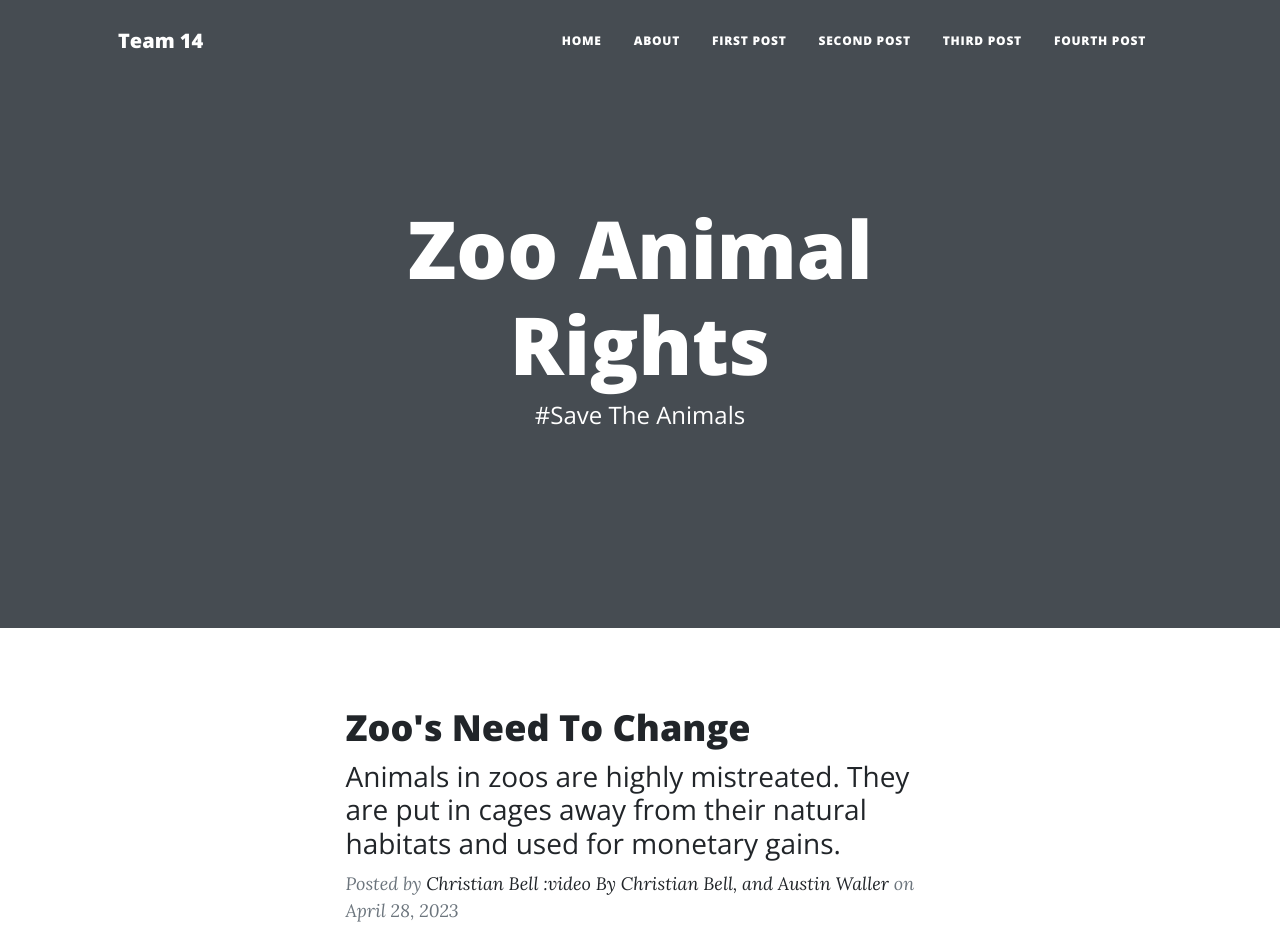
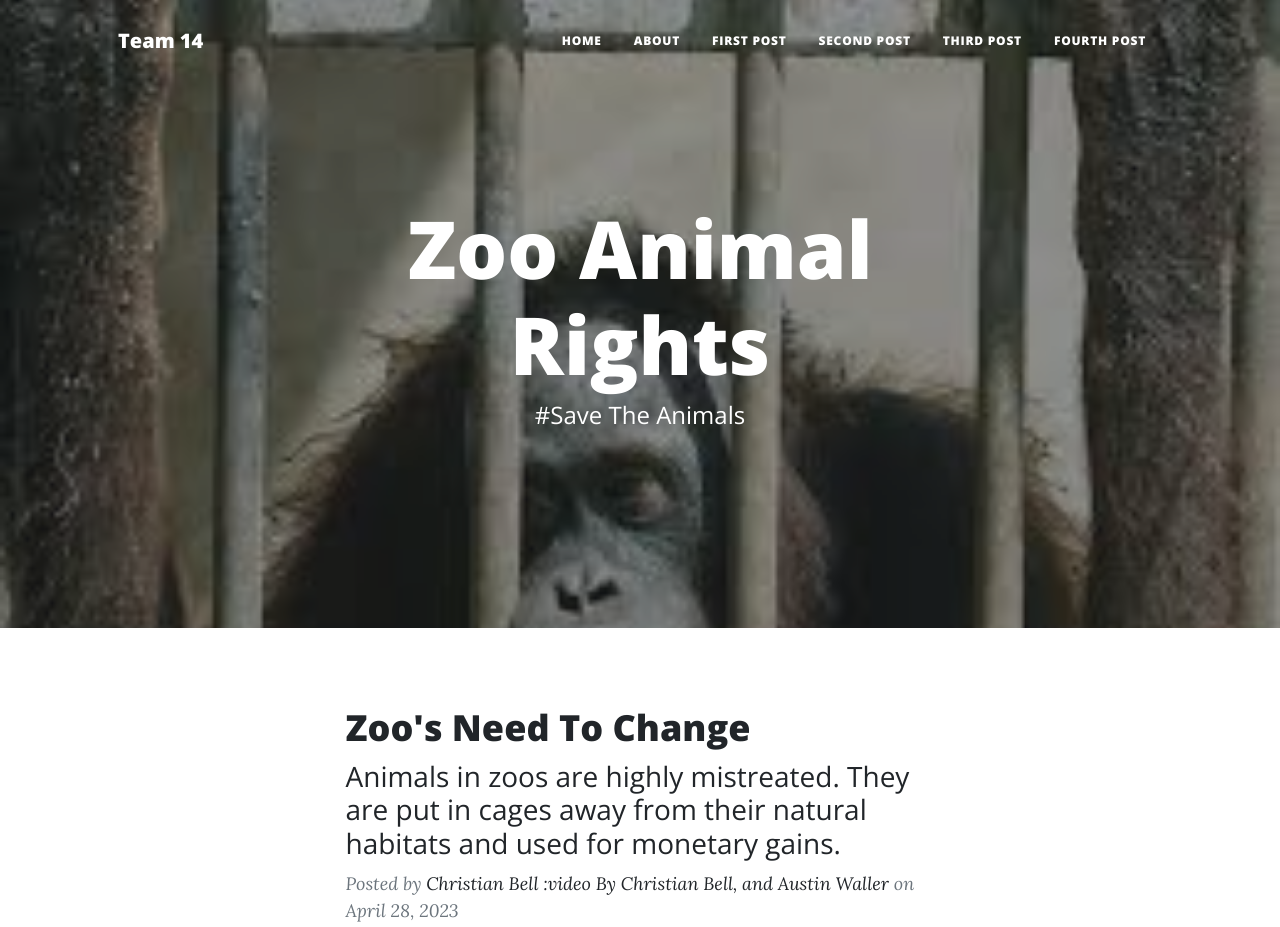
Before and after one commit to Bellch16/ISS210-Section-4-Group-14-Final, a plain HTML site: page index.html in a window 1280 px wide. Shown: the top 927 px of the page. Drawn offline with nearby package versions, Linux system fonts and the light colour scheme.

Commit message:
Update index.html

```diff
--- a/index.html
+++ b/index.html
@@ -39,7 +39,7 @@
             </div>
         </nav>
         <!-- Page Header-->
-        <header class="masthead" style="background-image: url('assets/img/Home page photo.jpeg')">
+        <header class="masthead" style="background-image: url('assets/Home page photo.jpeg')">
             <div class="container position-relative px-4 px-lg-5">
                 <div class="row gx-4 gx-lg-5 justify-content-center">
                     <div class="col-md-10 col-lg-8 col-xl-7">
```
